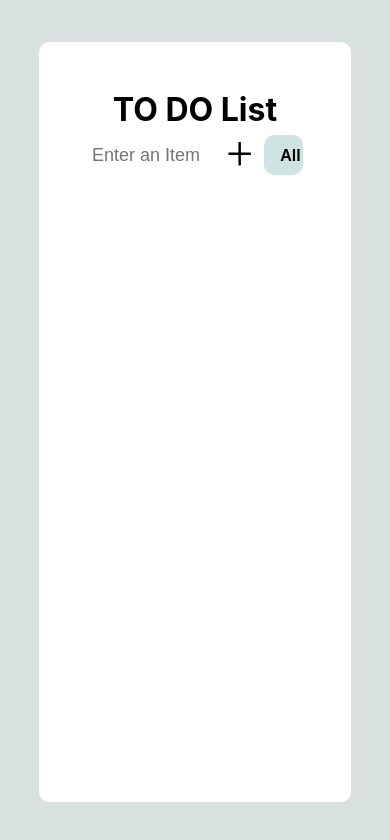
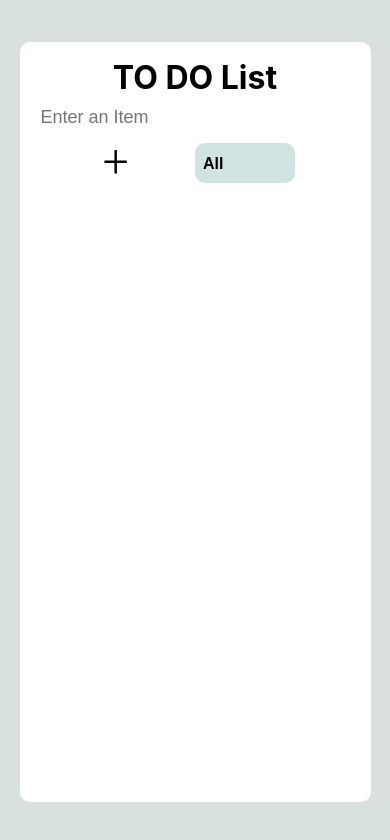
Before and after one commit to Asharzama/TodoList, a React (Create React App) app: page / in a window 390 px wide. Shown: the top 840 px of the page. Built offline with nearby package versions, Linux system fonts and the light colour scheme.

Commit message:
media queries added

```diff
--- a/src/App.css
+++ b/src/App.css
@@ -27,6 +27,7 @@ h1 {
 
 .text {
   width: 70%;
+  min-width: 220px;
   height: 40px;
   border: none;
   border-radius: 10px;
@@ -57,10 +58,11 @@ h1 {
   outline: none;
   border: none;
   width: 20%;
+  min-width: 100px;
   background-color: #d0e3e3;
   height: 40px;
   font-weight: 600;
-  padding-left: 1rem;
+  padding-left: 0.5rem;
   border-radius: 10px;
 }
 
@@ -80,6 +82,7 @@ h1 {
 }
 #item span {
   cursor: pointer;
+  flex: 1;
 }
 #item button {
   border: none;
@@ -92,15 +95,36 @@ h1 {
 .item {
   flex: 1;
 }
-@media only screen and (max-width: 1200px) {
-  #container {
+
+ @media (max-width: 930px) {
+  #container{
     width: 80vw;
+  padding: 2em;
   }
-  .add {
-    size: 1em;
+  .input-wrapper{
+    display: grid;
+    grid-template-columns: repeat(2,1fr);
+  }
+
+  .input-wrapper input{
+    grid-column: 1/3;
+    width: 80%;
   }
 }
 
+@media (max-width: 627px){
+  #container{
+    width: 90vw;
+  padding: 1em;
+  }
+#item{
+  font-size: 12px;
+}
+#item button{
+  margin: 2px;
+font-size: 0.5rem;
+}
+}
 /* --------------------------------------------- */
 .Edit {
   position: relative;
```
